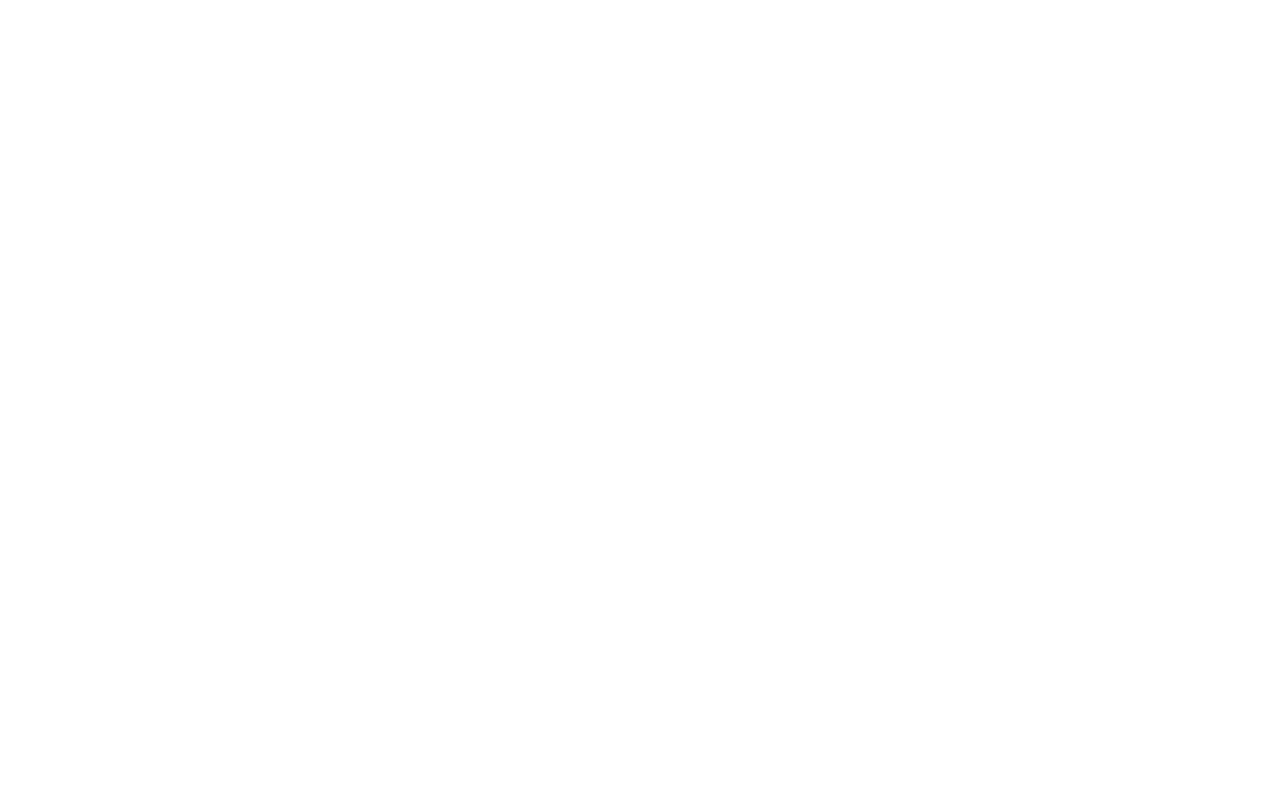
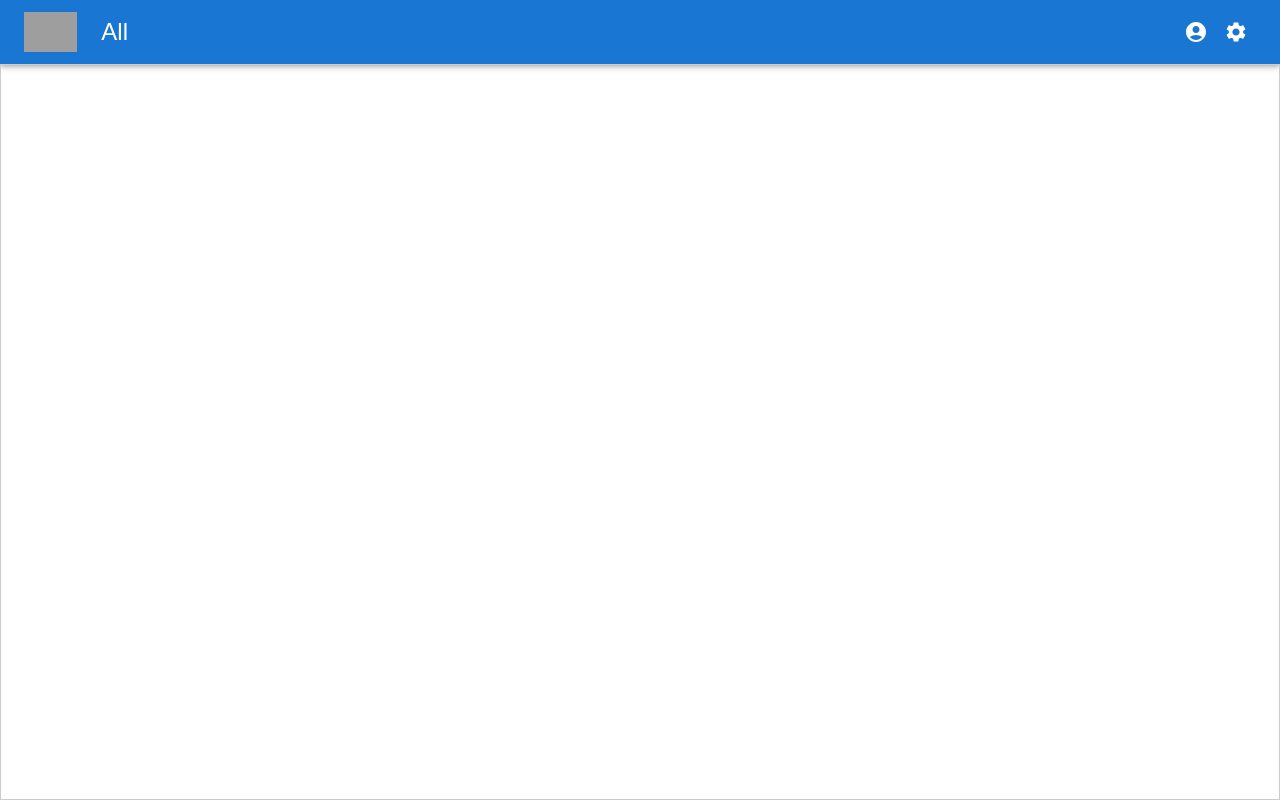
Before and after one commit to hamedabdy/node-project2, a React (Create React App) app in the folder my-react-app/: page /nav in a window 1280 px wide. Before the commit this address had no page. Built offline with nearby package versions, Linux system fonts and the light colour scheme; grey boxes are pictures that could not be loaded.

Commit message:
implemented react-route-dom to render dynamicList and DynamicForm in the homepage

```diff
--- a/my-react-app/src/App.js
+++ b/my-react-app/src/App.js
@@ -5,7 +5,6 @@ import { Typography } from "@mui/material";
 import Home from "./components/Home";
 const DynamicForm = lazy(() => import("./components/DynamicForm"));
 const DynamicList = lazy(() => import("./components/DynamicList"));
-// const TableList = lazy(() => import("./components/TableList"));
 const PaperBase = lazy(() => import("./newHome/Paperbase.js"));
 
 function App() {
@@ -18,11 +17,13 @@ function App() {
           {/* Content will be dynamically replaced based on the route */}
 
           <Routes>
-            <Route path="/" element={<Home />} />
+            <Route path="/nav/*" element={<Home />}>
+              <Route path=":tableName.list" element={<DynamicList />} />
+              <Route path=":tableName.form" element={<DynamicForm />} />
+            </Route>
             <Route path="/paperbase/*" element={<PaperBase />} />
-            {/* <Route path="/table_list" element={<TableList />} /> */}
-            <Route path="/:tableName.list" element={<DynamicList />} />
-            <Route path="/:tableName.form" element={<DynamicForm />} />
+            {/* <Route path="/:tableName.list" element={<DynamicList />} />
+            <Route path="/:tableName.form" element={<DynamicForm />} /> */}
           </Routes>
         </div>
       </Suspense>
--- a/my-react-app/src/components/DynamicForm.js
+++ b/my-react-app/src/components/DynamicForm.js
@@ -38,13 +38,14 @@ const DynamicForm = () => {
   const [error, setError] = useState(null);
   const [errorMessage, setErrorMessage] = useState(null);
 
+  useEffect(() => {
+    console.log("DynForm - Start of useEffet !");
+
     const loadPage = async () => {
-    console.log("DynForm - function load page !");
-
       try {
         if (tableName) {
           const cols = await ApiService.getColumns(tableName);
-        setColumns(cols.data.rows); // Show fields in the form
+          setColumns(cols.data.rows);
 
           if (sysID && sysID !== "-1") {
             const resp = await ApiService.getData({
@@ -60,15 +61,10 @@ const DynamicForm = () => {
       }
     };
 
-  useEffect(() => {
-    console.log("DynForm - Start of useEffet !");
-    // Use useEffect to reset the state variable after the component has re-rendered
-
     loadPage();
 
-    if (reloadData) setReloadData(false); // if page has reloaded then stop
+    if (reloadData) setReloadData(false);
     return () => {
-      // will run on every unmount.
       console.log("DynForm - component is unmounting");
     };
     // eslint-disable-next-line
--- a/my-react-app/src/components/DynamicList.js
+++ b/my-react-app/src/components/DynamicList.js
@@ -1,6 +1,6 @@
 // import PropTypes from "prop-types"; // data type checking
 import React, { useState, useEffect } from "react";
-import { useParams, useSearchParams } from "react-router-dom";
+import { useParams, useSearchParams, useNavigate } from "react-router-dom";
 
 import ApiService from "../services/ApiService";
 
@@ -26,11 +26,13 @@ import Utils from "./dynamicList/Utils";
 const DynamicList = () => {
   const { tableName } = useParams();
   const [searchParams] = useSearchParams();
+  const navigate = useNavigate();
   const [sysparmQuery, setsysparmQuery] = useState(
     searchParams.get("sysparm_query")
   );
   const [columns, setColumns] = useState([]);
   const [data, setData] = useState([]);
+  const [table, setTable] = useState({}); // table metadata
   const [order, setOrder] = useState("desc");
   const [orderBy, setOrderBy] = useState("sys_updated_on");
   const [selected, setSelected] = useState([]);
@@ -40,21 +42,16 @@ const DynamicList = () => {
 
   useEffect(() => {
     console.log("DynList - Start of useEffect !");
-    // console.log(
-    //   "dyn list - usereffect - search params : %o\nquery : %s\ntablename : %s",
-    //   searchParams,
-    //   sysparmQuery,
-    //   tableName
-    // );
 
     const getData = async () => {
       try {
         const cols = await ApiService.getColumns(tableName);
+        const table = await ApiService.getTable(tableName);
         const resp = await ApiService.getData({
           table_name: tableName,
           sysparm_query: sysparmQuery,
         });
-
+        setTable(table.data);
         setColumns(cols.data.rows);
         setData(resp.data);
       } catch (error) {
@@ -104,6 +101,10 @@ const DynamicList = () => {
     setSelected(newSelected);
   };
 
+  const handleRowClick = (id) => {
+    navigate(`/${tableName}.form?sys_id=${id}`);
+  };
+
   const handleChangePage = (event, newPage) => {
     setPage(newPage);
   };
@@ -135,7 +136,11 @@ const DynamicList = () => {
   return (
     <Box sx={{ width: "100%" }}>
       <Paper sx={{ width: "100%", mb: 2, overflow: "hidden" }}>
-        <EnhancedToolbar numSelected={selected.length} tableName={tableName} />
+        <EnhancedToolbar
+          numSelected={selected.length}
+          tableName={tableName}
+          table={table}
+        />
         <QueryFilter />
         <TableContainer
           component={Paper}
@@ -162,7 +167,10 @@ const DynamicList = () => {
               columns={columns}
               visibleRows={visibleRows}
               isSelected={isSelected}
-              handleClick={handleClick}
+              handleClick={(event, id) => {
+                handleClick(event, id);
+                handleRowClick(id);
+              }}
               emptyRows={emptyRows}
               dense={dense}
               tableName={tableName}
--- a/my-react-app/src/components/Home.js
+++ b/my-react-app/src/components/Home.js
@@ -1,4 +1,5 @@
 import React, { useState } from "react";
+import { Outlet, useNavigate } from "react-router-dom";
 import TableList from "./TableList";
 import {
   AppBar,
@@ -6,17 +7,18 @@ import {
   IconButton,
   Box,
   Menu,
-  MenuItem,
+  Typography,
 } from "@mui/material";
 import AccountCircleIcon from "@mui/icons-material/AccountCircle";
 import SettingsIcon from "@mui/icons-material/Settings";
 
 const Home = () => {
-  const [iframeSrc, setIframeSrc] = useState("");
   const [menuAnchorEl, setMenuAnchorEl] = useState(null);
 
+  const navigate = useNavigate();
+
   const handleTableSelect = (url) => {
-    setIframeSrc(url);
+    navigate(url);
   };
 
   const handleAllClick = (event) => {
@@ -28,17 +30,38 @@ const Home = () => {
   };
 
   return (
-    <Box style={{ display: "flex", flexDirection: "column", height: "100vh" }}>
+    <Box
+      component="main"
+      style={{
+        display: "flex",
+        flexDirection: "column",
+        height: "100vh",
+        width: "100vw",
+        overflow: "hidden", // Prevent content overflow
+      }}
+    >
       {/* Top Navigation Bar */}
-      <AppBar position="static" style={{ width: "100vw" }}>
-        <Toolbar style={{ display: "flex", justifyContent: "space-between" }}>
+      <AppBar component="header" position="static" style={{ width: "100%" }}>
+        {" "}
+        {/* Ensure AppBar spans the full width */}
+        <Toolbar
+          style={{
+            display: "flex",
+            justifyContent: "space-between",
+            alignItems: "center",
+          }}
+        >
           <Box style={{ display: "flex", alignItems: "center" }}>
             <img
               src="/path/to/logo.png"
               alt="Company Logo"
-              style={{ height: "40px" }}
+              style={{ height: "40px", marginRight: "16px" }}
             />
-            <IconButton color="inherit" onClick={handleAllClick}>
+            <IconButton
+              color="inherit"
+              onClick={handleAllClick}
+              aria-label="Open table list menu"
+            >
               All
             </IconButton>
             <Menu
@@ -52,10 +75,10 @@ const Home = () => {
             </Menu>
           </Box>
           <Box>
-            <IconButton color="inherit">
+            <IconButton color="inherit" aria-label="User account">
               <AccountCircleIcon />
             </IconButton>
-            <IconButton color="inherit">
+            <IconButton color="inherit" aria-label="Settings">
               <SettingsIcon />
             </IconButton>
           </Box>
@@ -63,15 +86,19 @@ const Home = () => {
       </AppBar>
 
       {/* Main Content Area */}
-      {iframeSrc && (
-        <Box style={{ flex: 1, border: "1px solid #ccc" }}>
-          <iframe
-            src={iframeSrc}
-            title="Table Content"
-            style={{ width: "100%", height: "100%", border: "none" }}
-          />
-        </Box>
-      )}
+      <Box
+        component="section"
+        style={{
+          flex: 1,
+          border: "1px solid #ccc",
+          width: "100%",
+          overflow: "auto",
+        }}
+      >
+        {" "}
+        {/* Allow scrolling for overflowing content */}
+        <Outlet />
+      </Box>
     </Box>
   );
 };
--- a/my-react-app/src/components/TableList.js
+++ b/my-react-app/src/components/TableList.js
@@ -25,7 +25,7 @@ const TableList = ({ onTableSelect }) => {
   }, []);
 
   const handleItemClick = (tableName) => {
-    const newUrl = `/${tableName}.list`;
+    const newUrl = `./${tableName}.list`;
     onTableSelect(newUrl);
     window.history.pushState(null, "", newUrl);
   };
--- a/my-react-app/src/components/dynamicList/EnhancedToolbar.js
+++ b/my-react-app/src/components/dynamicList/EnhancedToolbar.js
@@ -3,24 +3,27 @@ import React, { useState } from "react";
 import { Link as ReactRouterLink } from "react-router-dom";
 
 // Styles
-import AppBar from "@mui/material/AppBar";
-import Toolbar from "@mui/material/Toolbar";
-import Typography from "@mui/material/Typography";
-import Button from "@mui/material/Button";
-import Paper from "@mui/material/Paper";
-import IconButton from "@mui/material/IconButton";
-import Tooltip from "@mui/material/Tooltip";
-import TextField from "@mui/material/TextField";
-import Select from "@mui/material/Select";
-import MenuItem from "@mui/material/MenuItem";
-import FormControl from "@mui/material/FormControl";
-import InputLabel from "@mui/material/InputLabel";
 import { alpha } from "@mui/material/styles";
 import DeleteIcon from "@mui/icons-material/Delete";
 import ArrowLeftIcon from "@mui/icons-material/ArrowLeft";
 
+import {
+  AppBar,
+  Toolbar,
+  Typography,
+  Button,
+  Paper,
+  IconButton,
+  Tooltip,
+  TextField,
+  Select,
+  MenuItem,
+  FormControl,
+  InputLabel,
+} from "@mui/material";
+
 const EnhancedToolbar = (props) => {
-  const { numSelected, tableName } = props;
+  const { numSelected, tableName, table } = props;
 
   const [toolbarSearchValue, settoolbarSearchValue] = useState("");
   const [toolbarSearchField, setToolbarSearchField] = useState("name");
@@ -123,8 +126,9 @@ const EnhancedToolbar = (props) => {
               variant="h7"
               id="tableTitle"
               component="div"
+              aria-label={tableName}
             >
-              {tableName}s
+              {table.label}
             </Typography>
             <ToolbarSearch />
             <Typography
```
Lines whose indentation alone changed are shown as unchanged.
